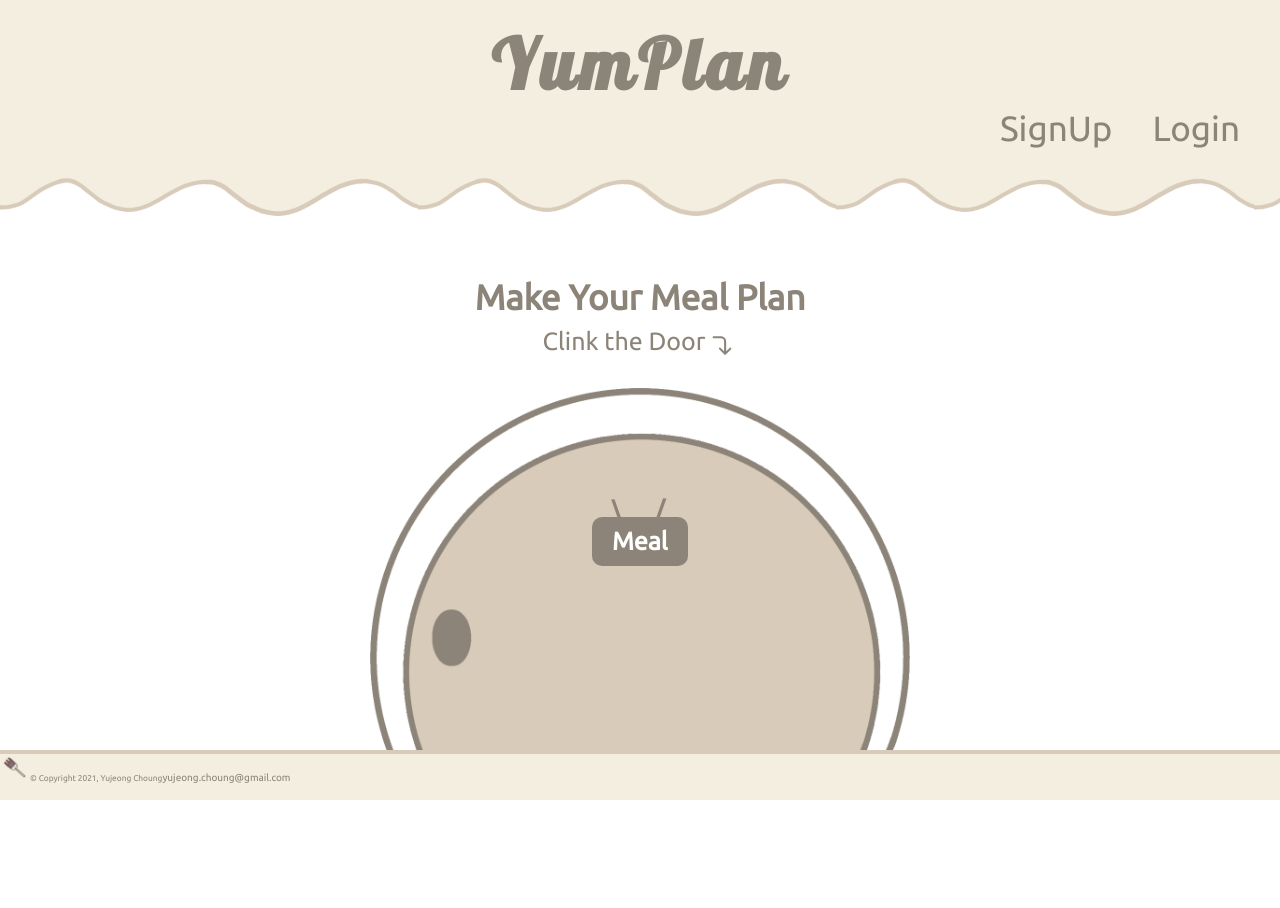
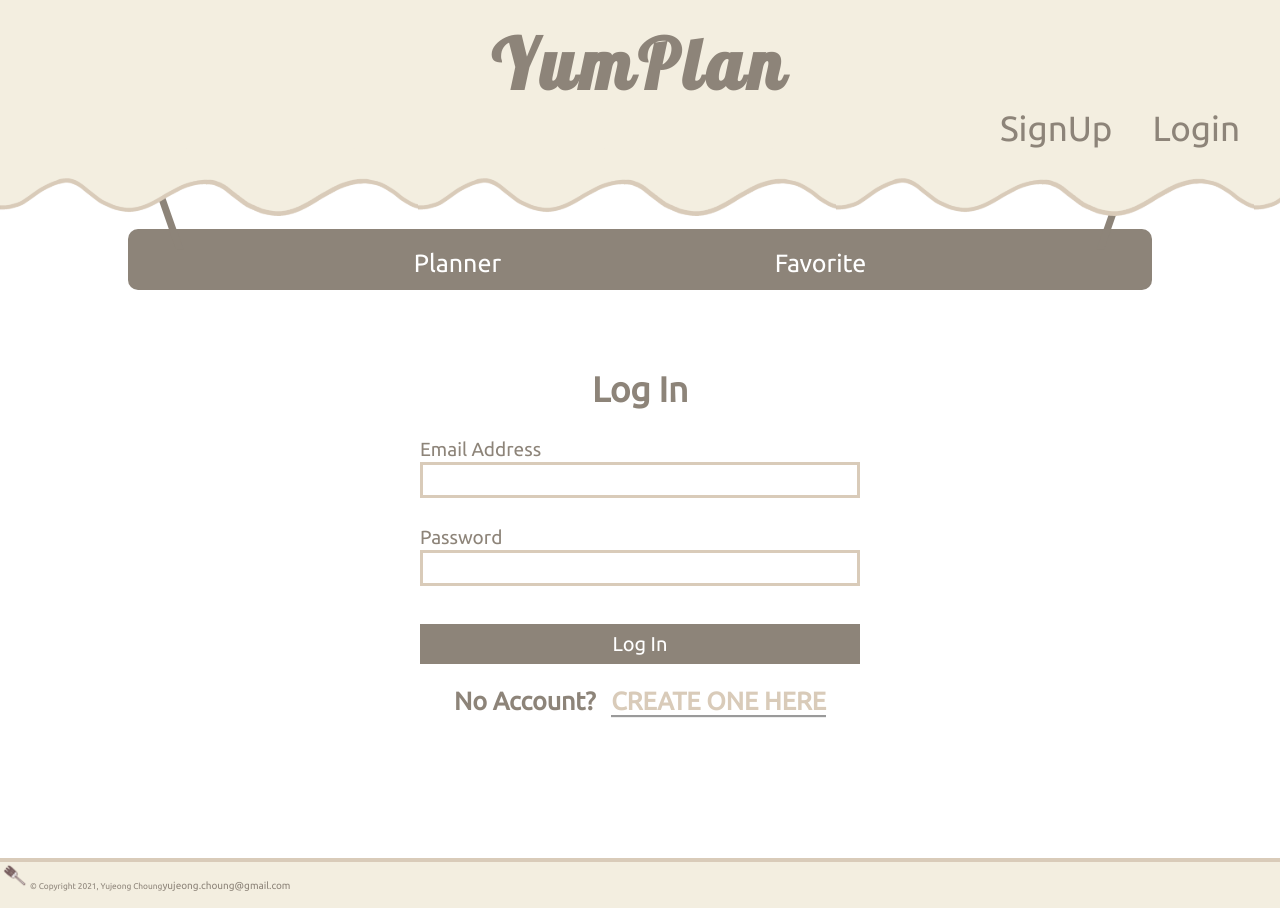
Before and after one commit to dbwjd5864/YumPlan, a React (Create React App) app in the folder client/: page /login in a window 1280 px wide. Before the commit this address led to /. Before the commit the page ends 800 px from the top, so only its background shows below. Built offline with nearby package versions, Linux system fonts and the light colour scheme.

Commit message:
navBar css added

```diff
--- a/client/src/App.css
+++ b/client/src/App.css
@@ -98,26 +98,12 @@ li {
 .home__door-heading {
   position: absolute;
   top: 35%;
-  left: 42%;
+  left: 50%;
+  transform: translateX(-50%);
   background-color: var(--text-color);
   border-radius: 10px;
   color: #fff;
   padding: 1rem 2rem;
-}
-
-.home__door-heading::before {
-  content: '\\';
-  position: absolute;
-  top: -20px;
-  color: var(--text-color);
-}
-
-.home__door-heading::after {
-  content: '/';
-  position: absolute;
-  top: -21px;
-  right: 23px;
-  color: var(--text-color);
 }
 
 .home__door-img {
@@ -157,7 +143,7 @@ li {
   background-image: url(./img/waves.svg);
   background-size: contain;
   background-repeat: repeat-x;
-  z-index: -1;
+  z-index: 1;
 }
 
 .navigation__header {
@@ -178,9 +164,57 @@ li {
   margin-right: 4rem;
 }
 
+.nav__container {
+  width: 100%;
+  position: relative;
+}
+
+.nav__background {
+  color: #fff;
+  background-color: var(--text-color);
+  border-radius: 10px;
+  border-style: 15px dashed red;
+  padding: 1rem 1.2rem;
+  display: flex;
+  justify-content: center;
+  position: absolute;
+  width: 80%;
+  top: 8rem;
+  left: 50%;
+  transform: translateX(-50%);
+}
+
+.nav__background::before {
+  content: '\\';
+  position: absolute;
+  top: -70px;
+  left: 23px;
+  font-size: 8rem;
+  color: var(--text-color);
+  transform: scale(1rem);
+}
+
+.nav__background::after {
+  content: '/';
+  position: absolute;
+  top: -70px;
+  right: 23px;
+  font-size: 8rem;
+  color: var(--text-color);
+}
+
+.nav__meal {
+  justify-content: space-evenly;
+}
+
+.nav__meal-item > a {
+  color: #fff;
+  font-size: 2.5rem;
+}
+
 /* Sign Up && Log In */
 .form-container {
-  margin: 10rem 0;
+  margin: 18rem 0 10rem;
   padding: 3rem;
   width: 50rem;
 }
--- a/client/src/App.js
+++ b/client/src/App.js
@@ -8,6 +8,8 @@ import About from './components/pages/About';
 import Meal from './components/meals/Meals';
 import Signup from './components/auth/Signup';
 import Login from './components/auth/Login';
+import MealPlanner from './components/meals/MealPlanner/MealPlanner';
+import PrivateRoute from './components/routing/PrivateRoute';
 import './App.css';
 
 const App = () => {
@@ -18,6 +20,7 @@ const App = () => {
         <Switch>
           <Route exact path="/" component={Home} />
           <Route exact path="/meal" component={Meal} />
+          <PrivateRoute exact path="/meal/planner" component={MealPlanner} />
           <Route exact path="/signup" component={Signup} />
           <Route exact path="/login" component={Login} />
           <Route exact path="/about" component={About} />
--- a/client/src/components/layout/Navbar.js
+++ b/client/src/components/layout/Navbar.js
@@ -1,5 +1,5 @@
-import React, { Fragment, useEffect } from 'react';
-import { Link, useHistory } from 'react-router-dom';
+import React, { Fragment } from 'react';
+import { Link, useHistory, useLocation } from 'react-router-dom';
 import { useSelector, useDispatch } from 'react-redux';
 import { logout } from '../../actions/userActions';
 
@@ -7,15 +7,11 @@ const Navbar = () => {
   const { isAuthenticated, user } = useSelector((state) => state.users);
   const dispatch = useDispatch();
   const history = useHistory();
-
-  useEffect(() => {
-    if (!isAuthenticated) {
-      history.push('/');
-    }
-  }, [isAuthenticated]);
+  const location = useLocation();
 
   const onLogout = () => {
     dispatch(logout());
+    history.push('/');
     // dispatch(clearPlanner());
   };
 
@@ -54,6 +50,21 @@ const Navbar = () => {
       <ul className="navigation__list">
         {isAuthenticated ? authLinks() : guestLinks}
       </ul>
+
+      <nav className="nav__container">
+        {location.pathname !== '/' ? (
+          <ul className="nav__background nav__meal">
+            <li className="nav__meal-item">
+              <Link to="/meal/planner">Planner</Link>
+            </li>
+            <li className="nav__meal-item">
+              <Link to="/meal/favorite/:name">Favorite</Link>
+            </li>
+          </ul>
+        ) : (
+          <h2 className="nav__background heading-1">Make Your Meal Plan</h2>
+        )}
+      </nav>
     </header>
   );
 };
--- a/client/src/components/meals/MealPlanner/MealPlanner.js
+++ b/client/src/components/meals/MealPlanner/MealPlanner.js
@@ -0,0 +1,7 @@
+import React from 'react';
+
+const MealPlanner = () => {
+  return <div>planner</div>;
+};
+
+export default MealPlanner;
--- a/client/src/components/meals/Meals.js
+++ b/client/src/components/meals/Meals.js
@@ -11,7 +11,7 @@ const Meal = () => {
 
   useEffect(() => {
     dispatch(getAllMeals());
-  }, [meals]);
+  }, [dispatch]);
 
   return (
     <div className="meal">
--- a/client/src/components/pages/Home.js
+++ b/client/src/components/pages/Home.js
@@ -6,7 +6,6 @@ import SvgIcon from '../layout/SvgIcon';
 const Home = () => {
   return (
     <div className="home">
-      <h2 className="home__heading heading-1">Make Your Meal Plan</h2>
       <div className="home__instruction">
         <p className="home__instruction heading-2">Clink the Door</p>
         <SvgIcon
--- /dev/null
+++ b/client/src/components/routing/PrivateRoute.js
@@ -0,0 +1,24 @@
+import React from 'react';
+import { Route, Redirect } from 'react-router-dom';
+import { useSelector } from 'react-redux';
+
+const PrivateRoute = ({ component: Component, ...rest }) => {
+  const { isAuthenticated, loading } = useSelector((state) => state.users);
+
+  return (
+    <Route
+      {...rest}
+      render={(props) =>
+        !isAuthenticated && !loading ? (
+          <Redirect
+            to={{ pathname: '/login', state: { from: props.location } }}
+          />
+        ) : (
+          <Component />
+        )
+      }
+    />
+  );
+};
+
+export default PrivateRoute;
```
